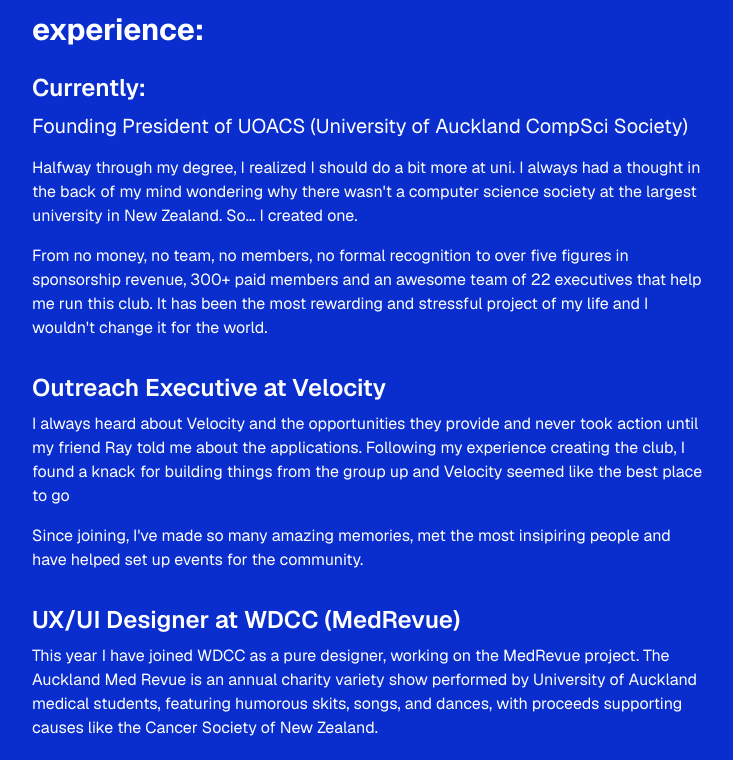
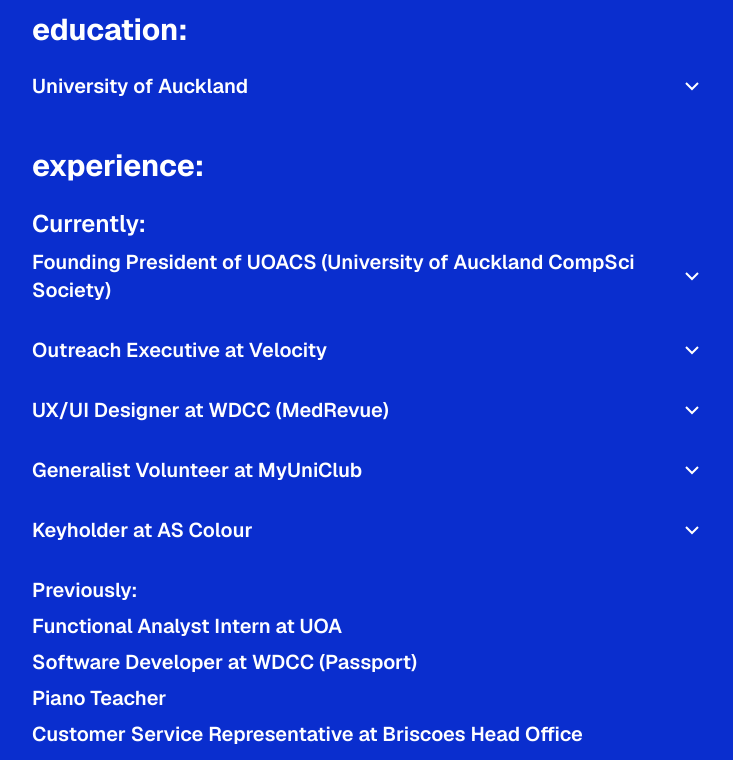
Before and after one commit to jotchwali/portfolio, a Next.js app: page / in a window 1280 px wide. Shown: the part 1260-2020 px from the top of the page, without its empty margins (272-1005 px from the left). Built offline with nearby package versions, Linux system fonts and the light colour scheme.

Commit message:
Added dropdowns and some padding

```diff
--- a/src/app/page.js
+++ b/src/app/page.js
@@ -99,6 +99,43 @@
   );
 };
 
+const ExperienceItem = ({ title, children }) => {
+  const [isOpen, setIsOpen] = React.useState(false);
+
+  return (
+    <div className="mb-6">
+      <button
+        onClick={() => setIsOpen(!isOpen)}
+        className="flex items-center justify-between w-full text-left"
+      >
+        <h3 className="text-xl font-semibold">{title}</h3>
+        <motion.div
+          animate={{ rotate: isOpen ? 180 : 0 }}
+          transition={{ duration: 0.3 }}
+        >
+          <svg width="24" height="24" viewBox="0 0 24 24" fill="none" xmlns="http://www.w3.org/2000/svg">
+            <path d="M6 9L12 15L18 9" stroke="white" strokeWidth="2"/>
+          </svg>
+        </motion.div>
+      </button>
+
+      <motion.div
+        initial={{ height: 0, opacity: 0 }}
+        animate={{
+          height: isOpen ? 'auto' : 0,
+          opacity: isOpen ? 1 : 0
+        }}
+        transition={{ duration: 0.3 }}
+        className="overflow-hidden"
+      >
+        <div className="pt-4 pb-2">
+          {children}
+        </div>
+      </motion.div>
+    </div>
+  );
+};
+
 const Page = () => {
   return (
     <>
@@ -164,46 +201,65 @@
             </div>
           </div>
 
+          {/* Education Section */}
+          <div className='max-w-2xl w-full'>
+          <h2 className='text-3xl font-bold mb-6'>education:</h2>
+          <div className='space-y-8'>
+          <div>
+                <ExperienceItem title="University of Auckland">
+                  <p>Bachelor of Science, Majoring in Computer Science and IT Management        -- 2023-2025</p>
+                  <h4 className='text 2xl font-bold'>Relevant Courses:</h4>
+                  <p>Principles of Programming, Data Wrangling and Big Data, Data Management, Computer Organisation, Object Oriented Software Development, Digital Systems, Mathematics for Computer Science, Information Tools for Business, Machine Learning. </p>
+                </ExperienceItem>
+              </div>
+          </div>
+          </div>
+
           {/* Experience Section */}
           <div className='max-w-2xl w-full'>
-            <h2 className='text-3xl font-bold mb-6'>experience:</h2>
+            <h2 className='text-3xl font-bold mb-6 pt-6'>experience:</h2>
             <div className='space-y-8'>
               <div>
                 <h3 className='text-2xl font-semibold mb-2'>Currently:</h3>
-                <h4 className='text-xl mb-4'>Founding President of UOACS (University of Auckland CompSci Society)</h4>
+                <ExperienceItem title="Founding President of UOACS (University of Auckland CompSci Society)">
                 <p>Halfway through my degree, I realized I should do a bit more at uni. I always had a thought in the back of my mind wondering why there wasn't a computer science society at the largest university in New Zealand. So... I created one.</p>
                 <p className='mt-4'>From no money, no team, no members, no formal recognition to over five figures in sponsorship revenue, 300+ paid members and an awesome team of 22 executives that help me run this club. It has been the most rewarding and stressful project of my life and I wouldn't change it for the world.</p>
+                </ExperienceItem>
               </div>
 
               <div>
-                <h3 className='text-2xl font-semibold mb-2'>Outreach Executive at Velocity</h3>
+              <ExperienceItem title="Outreach Executive at Velocity">
                 <p>I always heard about Velocity and the opportunities they provide and never took action until my friend Ray told me about the applications. Following my experience creating the club, I found a knack for building things from the group up and Velocity seemed like the best place to go</p>
                 <p className='mt-4'>Since joining, I've made so many amazing memories, met the most insipiring people and have helped set up events for the community.</p>
+              </ExperienceItem>
               </div>
 
               <div>
-                <h3 className='text-2xl font-semibold mb-2'>UX/UI Designer at WDCC (MedRevue)</h3>
+                <ExperienceItem title="UX/UI Designer at WDCC (MedRevue)">
                 <p>This year I have joined WDCC as a pure designer, working on the MedRevue project. The Auckland Med Revue is an annual charity variety show performed by University of Auckland medical students, featuring humorous skits, songs, and dances, with proceeds supporting causes like the Cancer Society of New Zealand.</p>
+                </ExperienceItem>
               </div>
 
               <div>
-                <h3 className='text-2xl font-semibold mb-2'>Generalist Volunteer at MyUniClub</h3>
+                <ExperienceItem title="Generalist Volunteer at MyUniClub">
                 <p>MyUniClub is a fresh startup that is working towards becoming the best Saas for university clubs. My role is more of an advisory position to guide the founding team in the right direction since I am heavily involved in clubs.</p>
+                </ExperienceItem>
               </div>
 
               <div>
-                <h3 className='text-2xl font-semibold mb-2'>Keyholder at AS Colour</h3>
+                <ExperienceItem title="Keyholder at AS Colour">
                 <p>I help customers find the right balance between their needs and wants while strategically upselling products. Working in a commission-based environment, I quickly read people and adapt to their preferences, ensuring a great experience while driving sales. This role continuously sharpens my interpersonal skills and quick thinking.</p>
+                </ExperienceItem>
               </div>
 
-              <h3 className='text-2xl font-semibold mb-2'>Previously:</h3>
-              <h3 className='text-2xl font-semibold mb-2'>Functional Analyst Intern at UOA</h3>
-              <h3 className='text-2xl font-semibold mb-2'>Software Developer at WDCC (Passport)</h3>
-              <h3 className='text-2xl font-semibold mb-2'>Piano Teacher</h3>
-              <h3 className='text-2xl font-semibold mb-2'>Customer Service Representative at Briscoes Head Office</h3>
-              <h3 className='text-2xl font-semibold mb-2'>Sales Assistant at Briscoes PC</h3>
-              <h3 className='text-2xl font-semibold mb-2'>After School Care Helper at sKids</h3>
-              <h3 className='text-2xl font-semibold mb-2'>Pharmacy Assistant at Chemist Warehouse</h3>
+              <h3 className='text-xl font-semibold mb-2'>Previously:</h3>
+              <h3 className='text-xl font-semibold mb-2'>Functional Analyst Intern at UOA</h3>
+              <h3 className='text-xl font-semibold mb-2'>Software Developer at WDCC (Passport)</h3>
+              <h3 className='text-xl font-semibold mb-2'>Piano Teacher</h3>
+              <h3 className='text-xl font-semibold mb-2'>Customer Service Representative at Briscoes Head Office</h3>
+              <h3 className='text-xl font-semibold mb-2'>Sales Assistant at Briscoes PC</h3>
+              <h3 className='text-xl font-semibold mb-2'>After School Care Helper at sKids</h3>
+              <h3 className='text-xl font-semibold mb-2'>Pharmacy Assistant at Chemist Warehouse</h3>
             </div>
           </div>
         </div>
```
